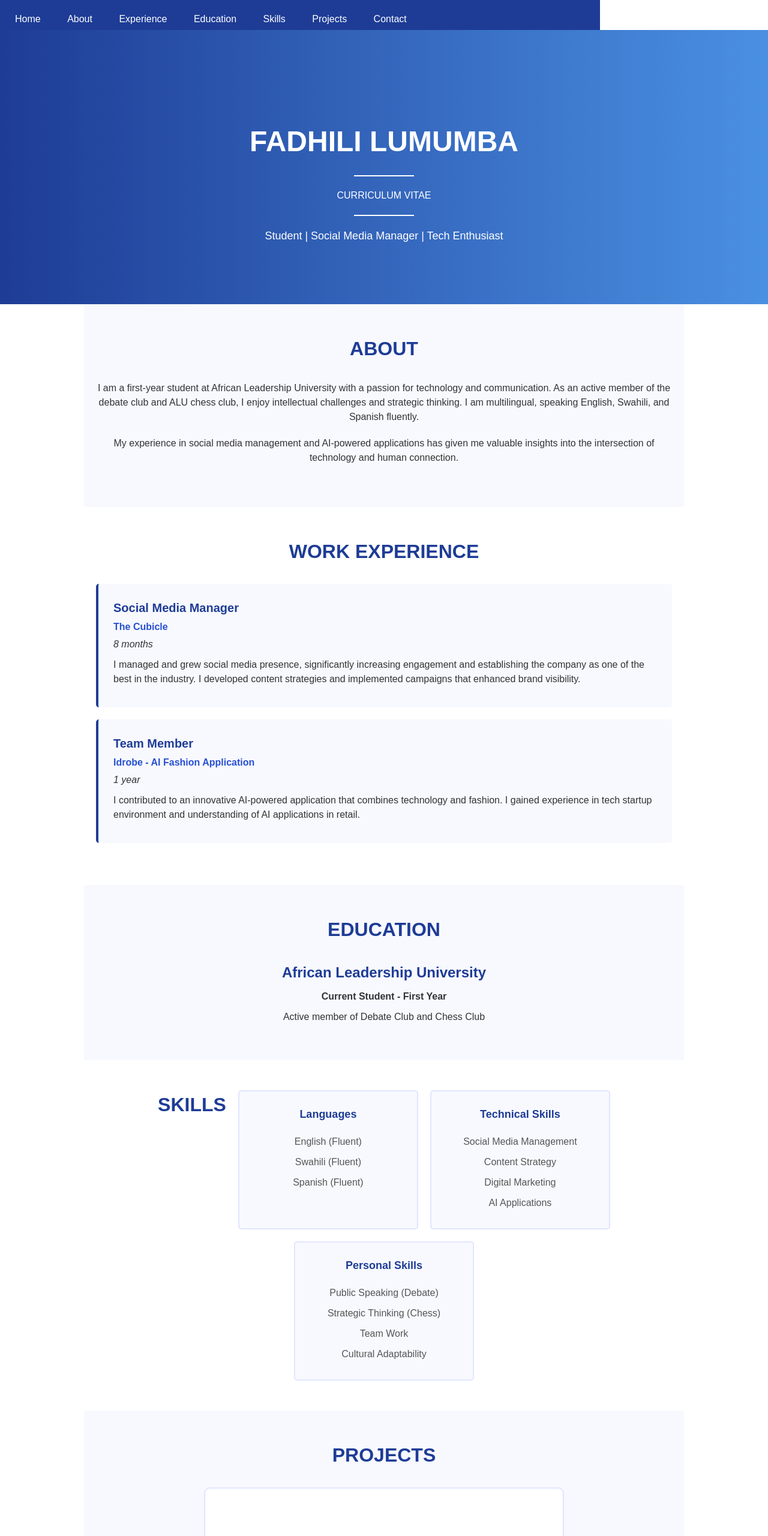
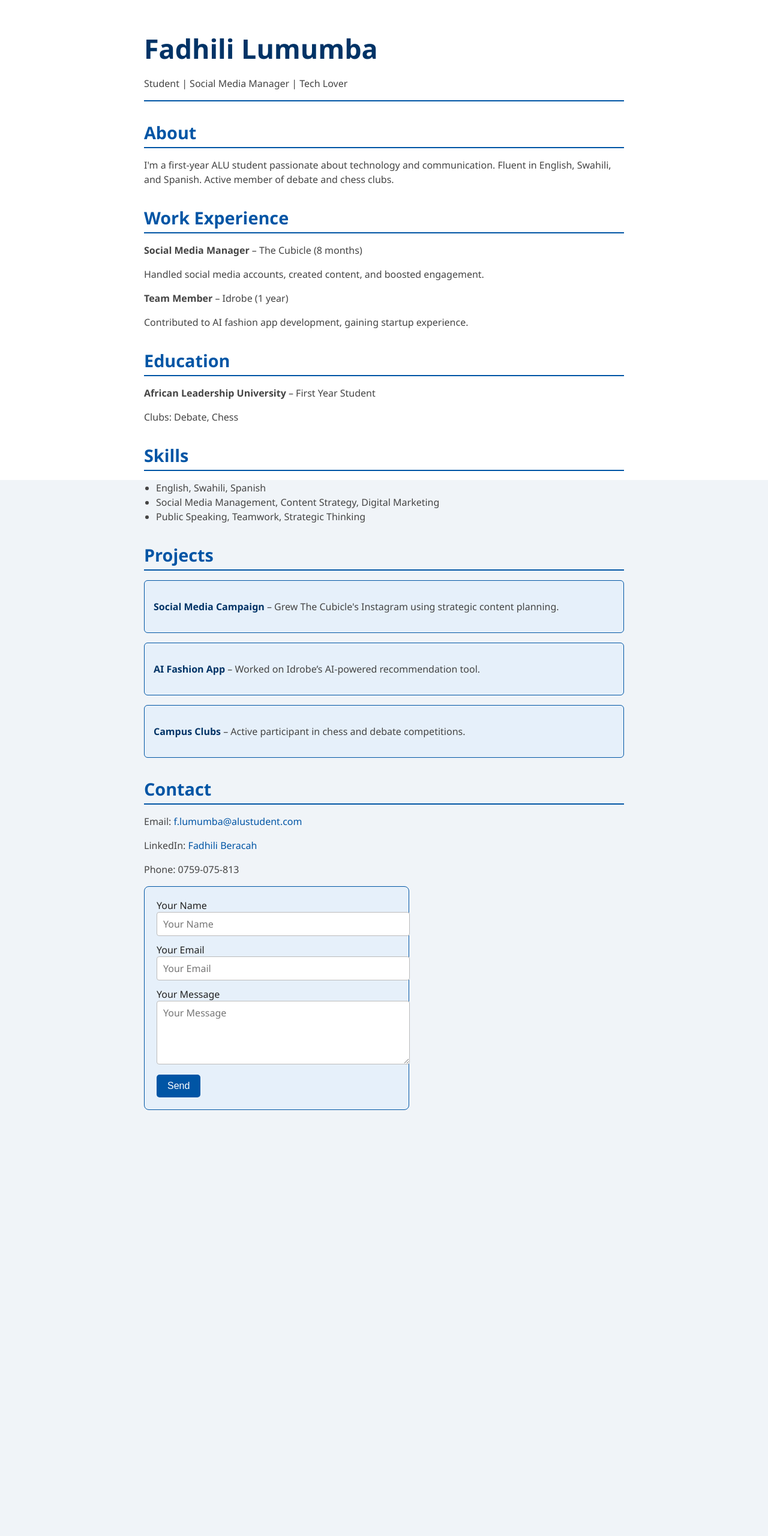
Before and after one commit to Fadhili-code/Fadhili_resume, a plain HTML site: page index.html in a window 1280 px wide. Shown: the top 2560 px of the page at 60% size. After the commit the page ends 1850 px from the top, so only its background shows below. Drawn offline with Linux system fonts and the light colour scheme.

Commit message:
Page wasn't loading. Weird bug. Had to fix.

```diff
--- a/index.html
+++ b/index.html
@@ -1,262 +1,220 @@
 <!DOCTYPE html>
-<html>
+<html lang="en">
 <head>
-    <meta charset="UTF-8">
-    <meta name="viewport" content="width=device-width, initial-scale=1.0">
-    <link href="style.css" rel="stylesheet">
-    <title>FADHILI LUMUMBA'S RESUME</title>
+<meta charset="UTF-8" />
+<meta name="viewport" content="width=device-width, initial-scale=1" />
+<title>Fadhili Lumumba - Resume</title>
+<style>
+    html, body {
+        margin: 0;
+        padding: 0;
+        height: 100%;
+        font-family: 'Segoe UI', Tahoma, Geneva, Verdana, sans-serif;
+        background-color: #f0f4f8;
+        color: #222;
+        width: 100%;
+    }
+    body {
+        padding: 20px;
+        background: white;
+        box-sizing: border-box;
+        min-height: 100vh;
+    }
+    header, section {
+        max-width: 800px;
+        margin-left: auto;
+        margin-right: auto;
+    }
+    h1 {
+        color: #003366;
+        font-size: 2.8rem;
+        margin-bottom: 0.1rem;
+    }
+    h2 {
+        color: #0055a5;
+        font-size: 1.8rem;
+        border-bottom: 2px solid #0055a5;
+        padding-bottom: 5px;
+        margin-top: 2rem;
+        margin-bottom: 1rem;
+    }
+    p, li {
+        font-size: 1rem;
+        line-height: 1.5;
+        color: #444;
+    }
+    ul {
+        padding-left: 20px;
+        margin-top: 0.5rem;
+        margin-bottom: 1rem;
+    }
+    section {
+        margin-bottom: 2rem;
+    }
+    .project {
+        border: 1px solid #0055a5;
+        background: #e6f0fa;
+        padding: 15px;
+        border-radius: 6px;
+        margin-bottom: 1rem;
+    }
+    .project strong {
+        color: #003366;
+    }
+    a {
+        color: #0055a5;
+        text-decoration: none;
+    }
+    a:hover {
+        text-decoration: underline;
+    }
+    form {
+        background: #e6f0fa;
+        border: 1px solid #0055a5;
+        padding: 20px;
+        border-radius: 8px;
+        max-width: 400px;
+    }
+    input, textarea {
+        width: 100%;
+        padding: 8px 10px;
+        margin-bottom: 12px;
+        border: 1.5px solid #bbb;
+        border-radius: 4px;
+        font-size: 1rem;
+        font-family: inherit;
+        resize: vertical;
+        transition: border-color 0.3s ease;
+    }
+    input:focus, textarea:focus {
+        border-color: #0055a5;
+        outline: none;
+    }
+    button {
+        background-color: #0055a5;
+        color: white;
+        border: none;
+        padding: 10px 18px;
+        font-size: 1rem;
+        cursor: pointer;
+        border-radius: 5px;
+        transition: background-color 0.3s ease;
+    }
+    button:hover {
+        background-color: #003366;
+    }
+    hr {
+        border: none;
+        border-bottom: 2px solid #0055a5;
+        margin: 0.8rem 0 1.5rem 0;
+    }
+    @media (max-width: 600px) {
+        body {
+            padding: 15px;
+        }
+        header, section {
+            max-width: 100%;
+            margin-left: 0;
+            margin-right: 0;
+            padding-left: 10px;
+            padding-right: 10px;
+        }
+        h1 {
+            font-size: 2.2rem;
+        }
+        h2 {
+            font-size: 1.5rem;
+        }
+        form {
+            max-width: 100%;
+        }
+    }
+</style>
 </head>
 <body>
-    <!-- Simple Navigation -->
-    <div id="navbar">
-        <a href="#header">Home</a>
-        <a href="#about">About</a>
-        <a href="#experience">Experience</a>
-        <a href="#education">Education</a>
-        <a href="#skills">Skills</a>
-        <a href="#projects">Projects</a>
-        <a href="#contact">Contact</a>
-        <div id="menu-toggle">☰</div>
-    </div>
-
-    <!-- Header -->
-    <header id="header">
-        <h1><b>FADHILI</b> LUMUMBA</h1>
-        <hr>
-        CURRICULUM VITAE
-        <hr>
-        <p>Student | Social Media Manager | Tech Enthusiast</p>
+    <header>
+        <h1>Fadhili Lumumba</h1>
+        <p>Student | Social Media Manager | Tech Lover</p>
+        <hr />
     </header>
 
-    <!-- About Section -->
-    <div id="about">
-        <h2>ABOUT</h2>
-        <p>I am a first-year student at African Leadership University with a passion for technology and communication. As an active member of the debate club and ALU chess club, I enjoy intellectual challenges and strategic thinking. I am multilingual, speaking English, Swahili, and Spanish fluently.</p>
-        <p>My experience in social media management and AI-powered applications has given me valuable insights into the intersection of technology and human connection.</p>
-    </div>
+    <section id="about">
+        <h2>About</h2>
+        <p>I'm a first-year ALU student passionate about technology and communication. Fluent in English, Swahili, and Spanish. Active member of debate and chess clubs.</p>
+    </section>
 
-    <!-- Work Experience -->
-    <div id="experience">
-        <h2>WORK EXPERIENCE</h2>
-        <div class="job">
-            <h3>Social Media Manager</h3>
-            <h4>The Cubicle</h4>
-            <p><i>8 months</i></p>
-            <p>I managed and grew social media presence, significantly increasing engagement and establishing the company as one of the best in the industry. I developed content strategies and implemented campaigns that enhanced brand visibility.</p>
+    <section id="experience">
+        <h2>Work Experience</h2>
+        <p><strong>Social Media Manager</strong> – The Cubicle (8 months)</p>
+        <p>Handled social media accounts, created content, and boosted engagement.</p>
+
+        <p><strong>Team Member</strong> – Idrobe (1 year)</p>
+        <p>Contributed to AI fashion app development, gaining startup experience.</p>
+    </section>
+
+    <section id="education">
+        <h2>Education</h2>
+        <p><strong>African Leadership University</strong> – First Year Student</p>
+        <p>Clubs: Debate, Chess</p>
+    </section>
+
+    <section id="skills">
+        <h2>Skills</h2>
+        <ul>
+            <li>English, Swahili, Spanish</li>
+            <li>Social Media Management, Content Strategy, Digital Marketing</li>
+            <li>Public Speaking, Teamwork, Strategic Thinking</li>
+        </ul>
+    </section>
+
+    <section id="projects">
+        <h2>Projects</h2>
+        <div class="project">
+            <p><strong>Social Media Campaign</strong> – Grew The Cubicle's Instagram using strategic content planning.</p>
         </div>
-        <div class="job">
-            <h3>Team Member</h3>
-            <h4>Idrobe - AI Fashion Application</h4>
-            <p><i>1 year</i></p>
-            <p>I contributed to an innovative AI-powered application that combines technology and fashion. I gained experience in tech startup environment and understanding of AI applications in retail.</p>
+        <div class="project">
+            <p><strong>AI Fashion App</strong> – Worked on Idrobe’s AI-powered recommendation tool.</p>
         </div>
-    </div>
+        <div class="project">
+            <p><strong>Campus Clubs</strong> – Active participant in chess and debate competitions.</p>
+        </div>
+    </section>
 
-    <!-- Education -->
-    <div id="education">
-        <h2>EDUCATION</h2>
-        <div class="school">
-            <h3>African Leadership University</h3>
-            <p><b>Current Student - First Year</b></p>
-            <p>Active member of Debate Club and Chess Club</p>
-        </div>
-    </div>
+    <section id="contact">
+        <h2>Contact</h2>
+        <p>Email: <a href="mailto:f.lumumba@alustudent.com">f.lumumba@alustudent.com</a></p>
+        <p>LinkedIn: <a href="https://www.linkedin.com/in/fadhili-beracah-404840338" target="_blank" rel="noopener noreferrer">Fadhili Beracah</a></p>
+        <p>Phone: 0759-075-813</p>
 
-    <!-- Skills -->
-    <div id="skills">
-        <h2>SKILLS</h2>
-        <div class="skill-box">
-            <h3>Languages</h3>
-            <ul>
-                <li>English (Fluent)</li>
-                <li>Swahili (Fluent)</li>
-                <li>Spanish (Fluent)</li>
-            </ul>
-        </div>
-        <div class="skill-box">
-            <h3>Technical Skills</h3>
-            <ul>
-                <li>Social Media Management</li>
-                <li>Content Strategy</li>
-                <li>Digital Marketing</li>
-                <li>AI Applications</li>
-            </ul>
-        </div>
-        <div class="skill-box">
-            <h3>Personal Skills</h3>
-            <ul>
-                <li>Public Speaking (Debate)</li>
-                <li>Strategic Thinking (Chess)</li>
-                <li>Team Work</li>
-                <li>Cultural Adaptability</li>
-            </ul>
-        </div>
-    </div>
+        <form onsubmit="sendMessage(event)">
+            <label for="name">Your Name</label>
+            <input type="text" id="name" placeholder="Your Name" required />
 
-    <!-- Projects with simple slider -->
-    <div id="projects">
-        <h2>PROJECTS</h2>
-        <div id="project-slider">
-            <div class="project-slide" id="slide1">
-                <h3>Social Media Growth Campaign</h3>
-                <p>Successfully grew The Cubicle's social media presence through strategic content creation and engagement tactics, resulting in significant follower growth and improved brand recognition.</p>
-            </div>
-            <div class="project-slide" id="slide2" style="display: none;">
-                <h3>AI Fashion Technology</h3>
-                <p>Contributed to the development and implementation of Idrobe's AI-powered fashion recommendation system, combining technology with user experience design.</p>
-            </div>
-            <div class="project-slide" id="slide3" style="display: none;">
-                <h3>University Leadership</h3>
-                <p>Active participation in debate club and chess club, developing leadership skills and representing the university in various competitions and events.</p>
-            </div>
-            <button onclick="previousSlide()">Previous</button>
-            <button onclick="nextSlide()">Next</button>
-        </div>
-    </div>
+            <label for="email">Your Email</label>
+            <input type="email" id="email" placeholder="Your Email" required />
 
-    <!-- Contact -->
-    <div id="contact">
-        <h2>CONTACT</h2>
-        <div class="contact-info">
-            <p><b>Email:</b> <a href="mailto:f.lumumba@alustudent.com">f.lumumba@alustudent.com</a></p>
-            <p><b>LinkedIn:</b> <a href="https://www.linkedin.com/in/fadhili-beracah-404840338" target="_blank">Fadhili's LinkedIn</a></p>
-            <p><b>Phone:</b> <a href="tel:0759075813">0759-075-813</a></p>
-        </div>
+            <label for="message">Your Message</label>
+            <textarea id="message" rows="4" placeholder="Your Message" required></textarea>
 
-        <!-- Contact Form -->
-        <div class="contact-form">
-            <h3>Send me a message</h3>
-            <form id="contact-form">
-                <label for="name">Your Name:</label>
-                <input type="text" id="name" name="name" required>
-                <span id="name-error" class="error"></span>
+            <button type="submit">Send</button>
+        </form>
+    </section>
 
-                <label for="email">Your Email:</label>
-                <input type="email" id="email" name="email" required>
-                <span id="email-error" class="error"></span>
+<script>
+function sendMessage(e) {
+    e.preventDefault();
+    const name = e.target.name.value.trim();
+    const email = e.target.email.value.trim();
+    const message = e.target.message.value.trim();
 
-                <label for="message">Your Message:</label>
-                <textarea id="message" name="message" rows="5" required></textarea>
-                <span id="message-error" class="error"></span>
+    if(name && email && message) {
+        alert(`Thanks ${name}, your message was sent.`);
+        e.target.reset();
+    } else {
+        alert("Please fill out all fields.");
+    }
+}
+</script>
 
-                <button type="submit">Send Message</button>
-            </form>
-        </div>
-    </div>
-
-    <!-- Simple Modal -->
-    <div id="modal" style="display: none;">
-        <div id="modal-content">
-            <span id="close-modal">&times;</span>
-            <h3>Thank You!</h3>
-            <p>Your message has been received. I'll get back to you soon!</p>
-        </div>
-    </div>
-
-    <footer>
-        <p>&copy; 2025 Fadhili Lumumba. All rights reserved.</p>
-    </footer>
-
-    <script>
-        // Simple mobile menu toggle
-        document.getElementById('menu-toggle').onclick = function() {
-            var navbar = document.getElementById('navbar');
-            if (navbar.style.height === '200px') {
-                navbar.style.height = '50px';
-            } else {
-                navbar.style.height = '200px';
-            }
-        }
-
-        // Simple slider
-        var currentSlide = 1;
-
-        function showSlide(n) {
-            document.getElementById('slide1').style.display = 'none';
-            document.getElementById('slide2').style.display = 'none';
-            document.getElementById('slide3').style.display = 'none';
-
-            document.getElementById('slide' + n).style.display = 'block';
-        }
-
-        function nextSlide() {
-            currentSlide++;
-            if (currentSlide > 3) {
-                currentSlide = 1;
-            }
-            showSlide(currentSlide);
-        }
-
-        function previousSlide() {
-            currentSlide--;
-            if (currentSlide < 1) {
-                currentSlide = 3;
-            }
-            showSlide(currentSlide);
-        }
-
-        // Auto slider
-        setInterval(function() {
-            nextSlide();
-        }, 4000);
-
-        // Form validation
-        document.getElementById('contact-form').onsubmit = function(e) {
-            e.preventDefault();
-
-            // Clear errors
-            document.getElementById('name-error').innerHTML = '';
-            document.getElementById('email-error').innerHTML = '';
-            document.getElementById('message-error').innerHTML = '';
-
-            var name = document.getElementById('name').value;
-            var email = document.getElementById('email').value;
-            var message = document.getElementById('message').value;
-            var isValid = true;
-
-            // Check name
-            if (name.length < 2) {
-                document.getElementById('name-error').innerHTML = 'Name must be at least 2 characters';
-                isValid = false;
-            }
-
-            // Check email
-            if (!email.includes('@') || !email.includes('.')) {
-                document.getElementById('email-error').innerHTML = 'Please enter a valid email';
-                isValid = false;
-            }
-
-            // Check message
-            if (message.length < 10) {
-                document.getElementById('message-error').innerHTML = 'Message must be at least 10 characters';
-                isValid = false;
-            }
-
-            if (isValid) {
-                // Show modal
-                document.getElementById('modal').style.display = 'block';
-
-                // Clear form
-                document.getElementById('contact-form').reset();
-            }
-        }
-
-        // Close modal
-        document.getElementById('close-modal').onclick = function() {
-            document.getElementById('modal').style.display = 'none';
-        }
-
-        // Smooth scroll for links
-        var links = document.querySelectorAll('a[href^="#"]');
-        for (var i = 0; i < links.length; i++) {
-            links[i].onclick = function(e) {
-                e.preventDefault();
-                var target = document.querySelector(this.getAttribute('href'));
-                if (target) {
-                    target.scrollIntoView({behavior: 'smooth'});
-                }
-            }
-        }
-    </script>
 </body>
 </html>
```
Also changed, not shown: 1 other file.
